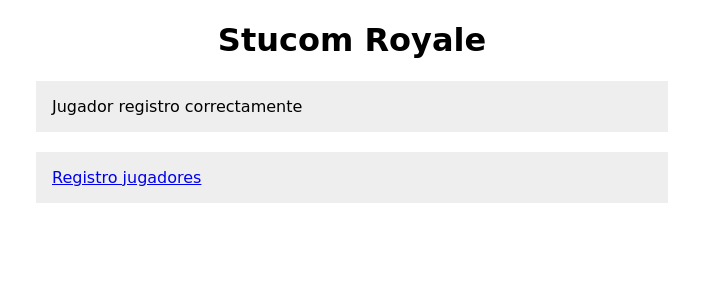
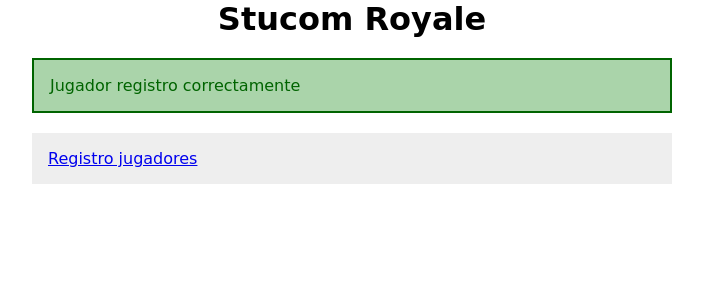
Before and after one commit to Maadtin/Stucom-Royale, a PHP site: page /?result=1 in a window 1280 px wide. Shown: the top 300 px of the page, without its empty margins (288-991 px from the left). Run offline with PHP 8.4, Linux system fonts and the light colour scheme; some web fonts are replaced.

Commit message:
Cambios en la parte del mensaje de error y de exito.

```diff
--- a/INDEX/funcionesUsuario.php
+++ b/INDEX/funcionesUsuario.php
@@ -22,7 +22,9 @@
 
 		$sql = "INSERT INTO user VALUES('$userName', '$userPass', 0, 0, 1)";
 
-		echo (mysqli_query($con, $sql)) ? "Usuario registrado correctamente" : mysqli_error($con);
+		$resultado = mysqli_query($con, $sql);
+
+		return $resultado;
 
 	}
 
--- a/INDEX/index.css
+++ b/INDEX/index.css
@@ -3,13 +3,34 @@
 * {
 	box-sizing: border-box;
 	font-family: 'Macondo', cursive;
+	padding: 0;
+	margin: 0;
 }
 
-.mensaje, .contenedor-principal, .contenedor-menu {
+form input[type="submit"] {
+	border: 2px solid transparent;
+	padding: .5em 1em;
+	cursor: pointer;
+	transition: all linear 0.2s;
+}
+
+form input[type="submit"]:hover {
+	border: 2px solid grey;
+	background: rgb(147, 147, 147);
+	color: #fff;
+}
+
+.mensaje, .contenedor-menu {
 	margin: 20px  auto;
 	width: 50%;
 	background: #eee;
 	padding: 1em;
+}
+
+.contenedor-principal {
+	width: 50%;
+	margin: 20px auto;
+	background: #eee;
 }
 
 h1 {
@@ -24,3 +45,19 @@ label {
 .error {
 	color: red;
 }
+
+.mensaje {
+	color: darkgreen;
+	background: rgb(170, 212, 170);
+	border: 2px solid darkgreen;
+}
+1810942
+.mensaje-errores {
+    border: 2px solid red;
+    margin-top: 1em;
+    background: rgb(251, 185, 170);
+}
+
+.form-container, .mensaje-errores {
+	padding: 1em;
+}
--- a/INDEX/index.php
+++ b/INDEX/index.php
@@ -23,7 +23,7 @@
 
 	?>
 	<h1>Stucom Royale</h1>
-	<div class="mensaje"><?php echo $mensaje ?></div>
+	<div class="mensaje"><p><?php echo $mensaje ?></p></div>
 
 	<div class="contenedor-menu">
 		<a href="../INSERT/registro-jugador.php">Registro jugadores</a>
```
Also changed, not shown: INSERT/registro-jugador.php (+9 -2 lines).
